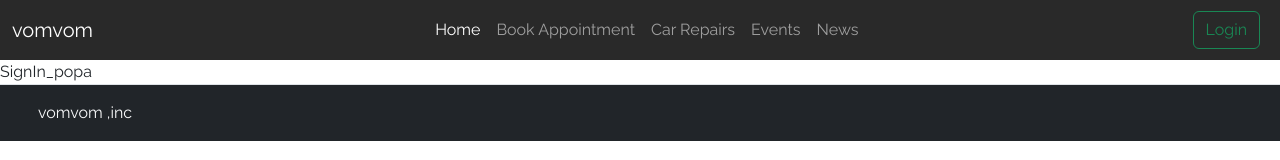
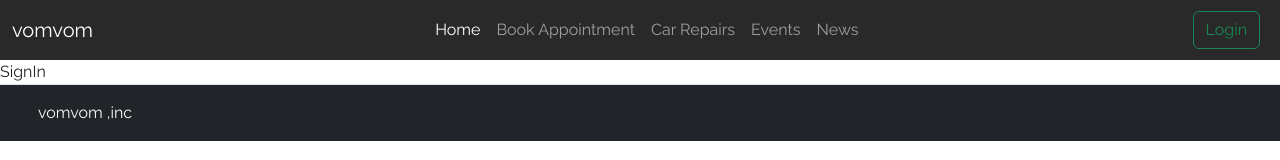
Before and after one commit to bassem620/Cars-Community-Frontend, a React (Create React App) app: page /sign-in in a window 1280 px wide. Shown: the top 160 px of the page. Built offline with nearby package versions, Linux system fonts and the light colour scheme.

Commit message:
sign in update

```diff
--- a/src/pages/SignIn.jsx
+++ b/src/pages/SignIn.jsx
@@ -2,7 +2,7 @@ import React from 'react'
 
 const SignIn = () => {
     return (
-        <div>SignIn_popa</div>
+        <div>SignIn</div>
     )
 }
 
```
